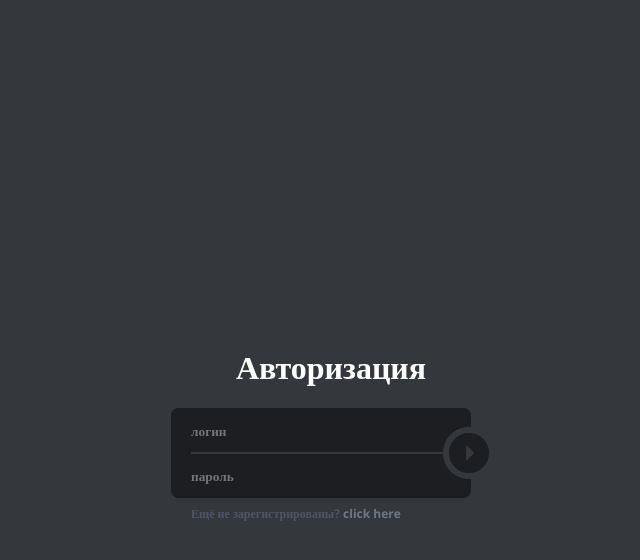
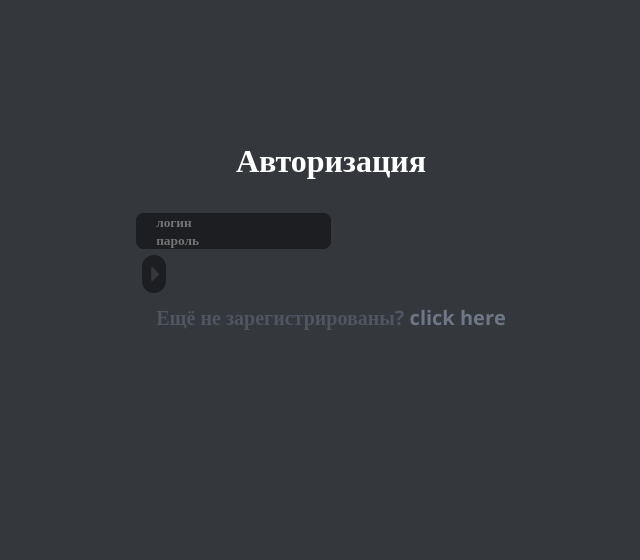
Before and after one commit to Arvsites/KR, a Django app: page /login/ in a window 1280 px wide. Shown: the top 560 px of the page, without its empty margins (309-949 px from the left). Run offline with Django 4.2, Linux system fonts and the light colour scheme; some libraries are stand-ins or nearby versions.

Commit message:
bufix login page (frontend)

```diff
--- a/static/login/css/login.css
+++ b/static/login/css/login.css
@@ -14,29 +14,22 @@
 	margin: 20px auto;
 }
 #wrapper{
-	position: absolute;
-	width: 320px;
-	left: 50%;
-	margin-left: -160px;
-	top: 50%;
-	margin-top: -75px;
+	display:grid;
+	grid-template-rows: 70% 30%;
+	align-items:center;
+	justify-content:center;
+	grid-row-gap: 5%;
 }
 
 /* === Sign in Form === */
 #signin {
-	height: 90px;
-	width: 300px;
 	border-radius: 8px;
-	position: relative;
 }
 #signin::before {
 	display: block;
-	position: relative;
 	height: 2px;
 	background: rgb(52, 56, 61);
 	content: '';
-	top: 44px;
-	margin-left: 20px;
 	z-index: 1;
 }
 #signin input:first-of-type{
@@ -53,10 +46,7 @@
 	color: rgb(52, 56, 61);
 }
 #signin  input[type="text"], #signin  input[type="password"]{
-	position: relative;
 	display: block;
-	width: 280px;
-	height: 45px;
 	border: 0;
 	outline: 0;
 	top: -2px;
@@ -68,9 +58,6 @@
 }
 #signin button[type="submit"]{
 	display: block;
-	position: absolute;
-	width: 52px;
-	height: 52px;
 	color: rgb(52, 56, 61);
 	border-radius: 50px;
 	outline: 0;
@@ -93,7 +80,7 @@
 	color: rgb(79, 85, 97);
 	padding: 0 20px;
 	font-weight: 700;
-	font-size: 12px;
+	font-size: 20px;
 	margin: 5px 0 0 0;
 }
 #signin p > a{
--- a/templates/login/login.html
+++ b/templates/login/login.html
@@ -9,7 +9,7 @@
 </head>
 <body>
     <div id="wrapper">
-        <h1>Авторизация</h1>
+        <h1 id="login_header">Авторизация</h1>
         <form id="signin" method="" action="">
             <input type="text" id="user" placeholder="логин" />
             <input type="password" id="pass" placeholder="пароль" />
```
